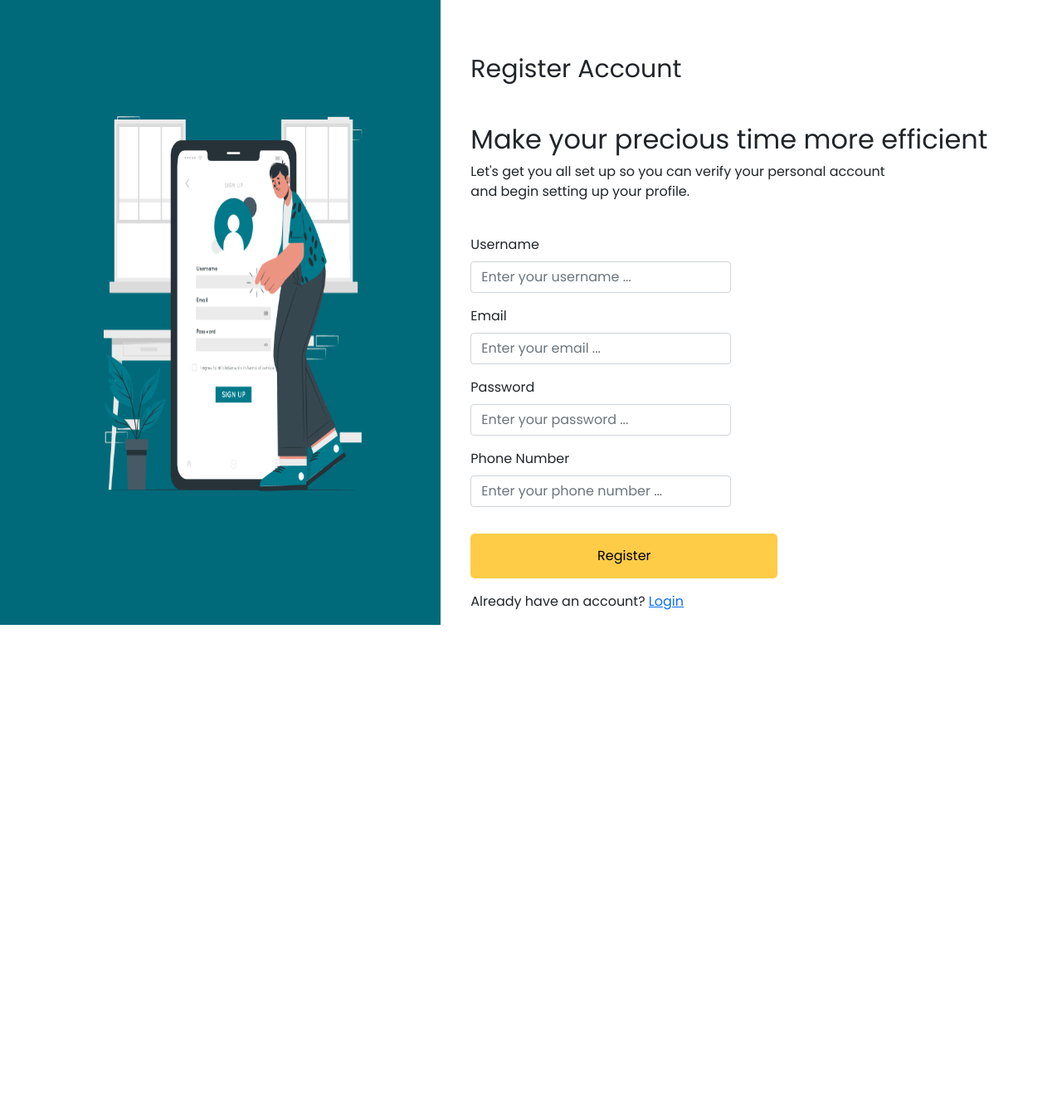
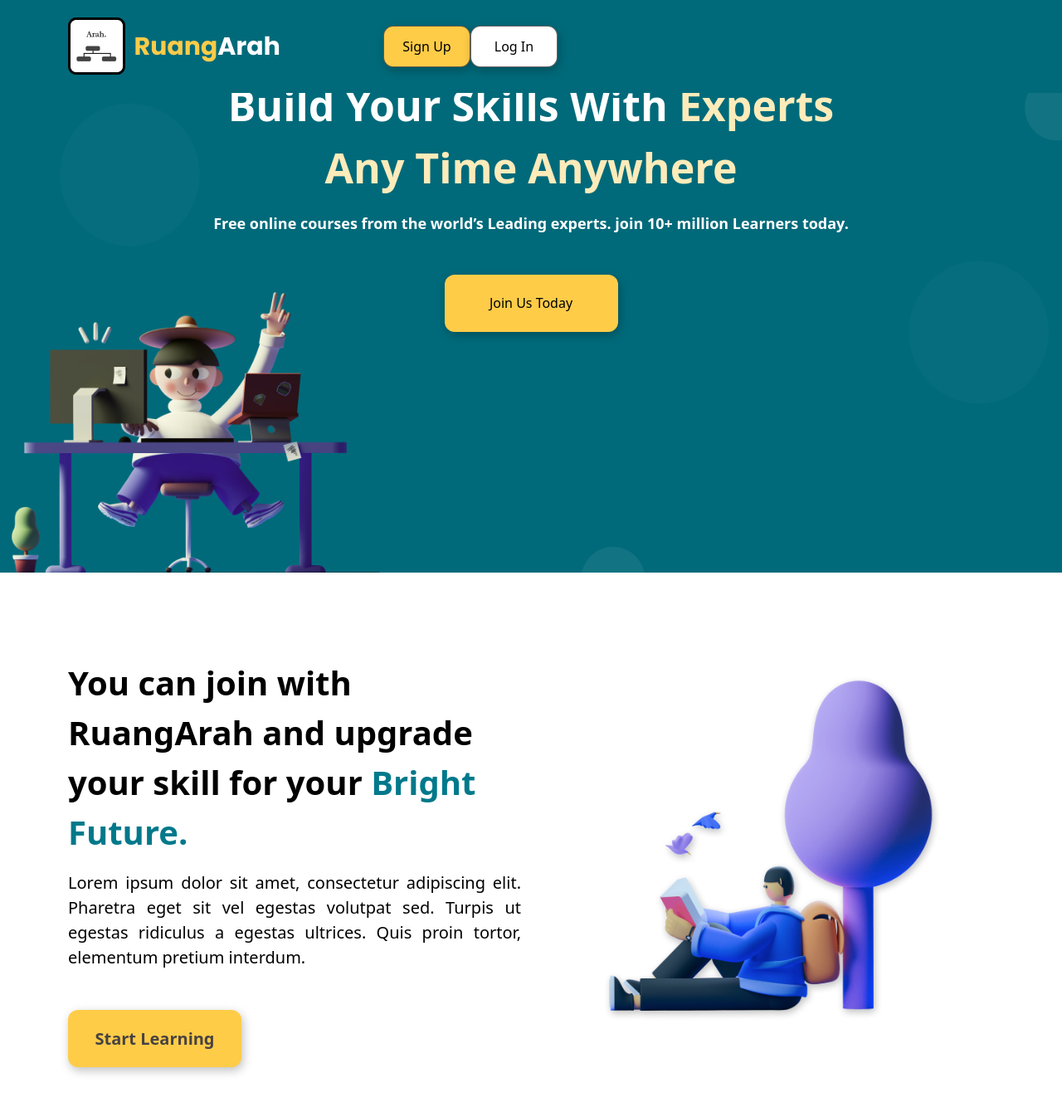
Before and after one commit to rg-km/final-project-engineering-14, a React (Create React App) app in the folder frontend/: page / in a window 1280 px wide. Shown: the top 1334 px of the page at 83% size. Before the commit the page ends 800 px from the top, so only its background shows below. Built offline with nearby package versions, Linux system fonts and the light colour scheme.

Commit message:
add react-router-dom@6

```diff
--- a/frontend/package.json
+++ b/frontend/package.json
@@ -13,6 +13,7 @@
     "node-sass": "^7.0.1",
     "react": "^18.1.0",
     "react-dom": "^18.1.0",
+    "react-router-dom": "^6.3.0",
     "react-scripts": "5.0.1",
     "web-vitals": "^2.1.4"
   },
--- a/frontend/src/App.js
+++ b/frontend/src/App.js
@@ -1,12 +1,17 @@
 import React from "react";
+import { Routes, Route } from "react-router-dom";
 import Navbar from "./Components/Navbar/Navbar";
-import { LandingPage, Login, Register } from "./Pages";
+import { Landing, Login, Register } from "./Pages";
 
-const App = () => {
-  return (
-    <div>
-      <Register />
-    </div>
-  );
+export const App = () => {
+	return (
+		<Routes>
+			<Route path="/" element={<Landing />}>
+				{" "}
+			</Route>
+			<Route path="/login" element={<Login />}></Route>
+			<Route path="/register" element={<Register />}></Route>
+		</Routes>
+	);
 };
 export default App;
--- a/frontend/src/Pages/LandingPage/About/about.jsx
+++ b/frontend/src/Pages/LandingPage/About/about.jsx
@@ -1,4 +1,5 @@
 import React from "react";
+import { Link } from "react-router-dom";
 import "./style.css";
 import Banner from "../../../Assets/Images/Landing-About.png";
 
@@ -17,7 +18,9 @@ const about = () => {
 							eget sit vel egestas volutpat sed. Turpis ut egestas ridiculus a
 							egestas ultrices. Quis proin tortor, elementum pretium interdum.
 						</p>
-						<button>Start Learning</button>
+						<Link to="/login">
+							<button>Start Learning</button>
+						</Link>
 					</div>
 					<div className="about-right col-lg-6">
 						<img
--- a/frontend/src/Pages/LandingPage/Carousel/Carousel.jsx
+++ b/frontend/src/Pages/LandingPage/Carousel/Carousel.jsx
@@ -1,4 +1,5 @@
 import React from "react";
+import { Link } from "react-router-dom";
 import "./style.css";
 import Background from "../../../Assets/Images/Landing-Background-2.png";
 
@@ -20,7 +21,9 @@ const Carousel = () => {
 							Free online courses from the world’s Leading experts. join 10+
 							million Learners today.
 						</p>
-						<button>Join Us Today</button>
+						<Link to="/register">
+							<button>Join Us Today</button>
+						</Link>
 					</div>
 				</div>
 			</div>
--- a/frontend/src/Pages/LandingPage/Landing.js
+++ b/frontend/src/Pages/LandingPage/Landing.js
@@ -3,7 +3,7 @@ import Navbar from "./Navbar/navbar";
 import Carousel from "./Carousel/Carousel";
 import About from "./About/about";
 
-const LandingPage = () => {
+const Landing = () => {
 	return (
 		<>
 			<Navbar />
@@ -13,4 +13,4 @@ const LandingPage = () => {
 	);
 };
 
-export default LandingPage;
+export default Landing;
--- a/frontend/src/Pages/LandingPage/Navbar/navbar.jsx
+++ b/frontend/src/Pages/LandingPage/Navbar/navbar.jsx
@@ -1,4 +1,5 @@
 import React from "react";
+import { Link } from "react-router-dom";
 import Logo from "../../../Assets/Images/Logo.png";
 import "./style.css";
 
@@ -11,8 +12,12 @@ const navbar = () => {
 						<img src={Logo} className="img-fluid" alt="logo" />
 					</div>
 					<div className="right-content col-8 my-auto ">
-						<button className="signup float-lg-right">Sign Up</button>
-						<button className="login float-lg-right mr-2">Log In</button>
+						<Link to="/register">
+							<button className="signup float-lg-right">Sign Up</button>
+						</Link>
+						<Link to="/login">
+							<button className="login float-lg-right mr-2">Log In</button>
+						</Link>
 					</div>
 				</div>
 			</div>
--- a/frontend/src/Pages/Login/login.jsx
+++ b/frontend/src/Pages/Login/login.jsx
@@ -34,7 +34,7 @@ const Login = () => {
 								id="exampleInputPassword1"
 							/>
 						</div>
-						<div className="mb-3 form-check">
+						{/* <div className="mb-3 form-check">
 							<input
 								type="checkbox"
 								className="form-check-input"
@@ -43,9 +43,9 @@ const Login = () => {
 							<label className="form-check-label" for="exampleCheck1">
 								Check me out
 							</label>
-						</div>
+						</div> */}
 						<button type="submit" className="btn mt-3">
-							Submit
+							Login
 						</button>
 					</form>
 				</div>
--- a/frontend/src/Pages/index.js
+++ b/frontend/src/Pages/index.js
@@ -1,3 +1,3 @@
 export { default as Login } from "./Login/login";
-export { default as LandingPage } from "./LandingPage/Landing";
+export { default as Landing } from "./LandingPage/Landing";
 export { default as Register } from "./Register/register";
--- a/frontend/src/index.js
+++ b/frontend/src/index.js
@@ -1,11 +1,14 @@
 import React from "react";
-import ReactDOM from "react-dom";
+import ReactDOM from "react-dom/client";
+import { BrowserRouter } from "react-router-dom";
 import App from "./App";
 import "../src/style.scss";
 
-ReactDOM.render(
+const root = ReactDOM.createRoot(document.getElementById("root"));
+root.render(
 	<React.StrictMode>
-		<App />
-	</React.StrictMode>,
-	document.getElementById("root")
+		<BrowserRouter>
+			<App />
+		</BrowserRouter>
+	</React.StrictMode>
 );
```
Also changed, not shown: 1 other file (tests, documents, lock files or other folders).
